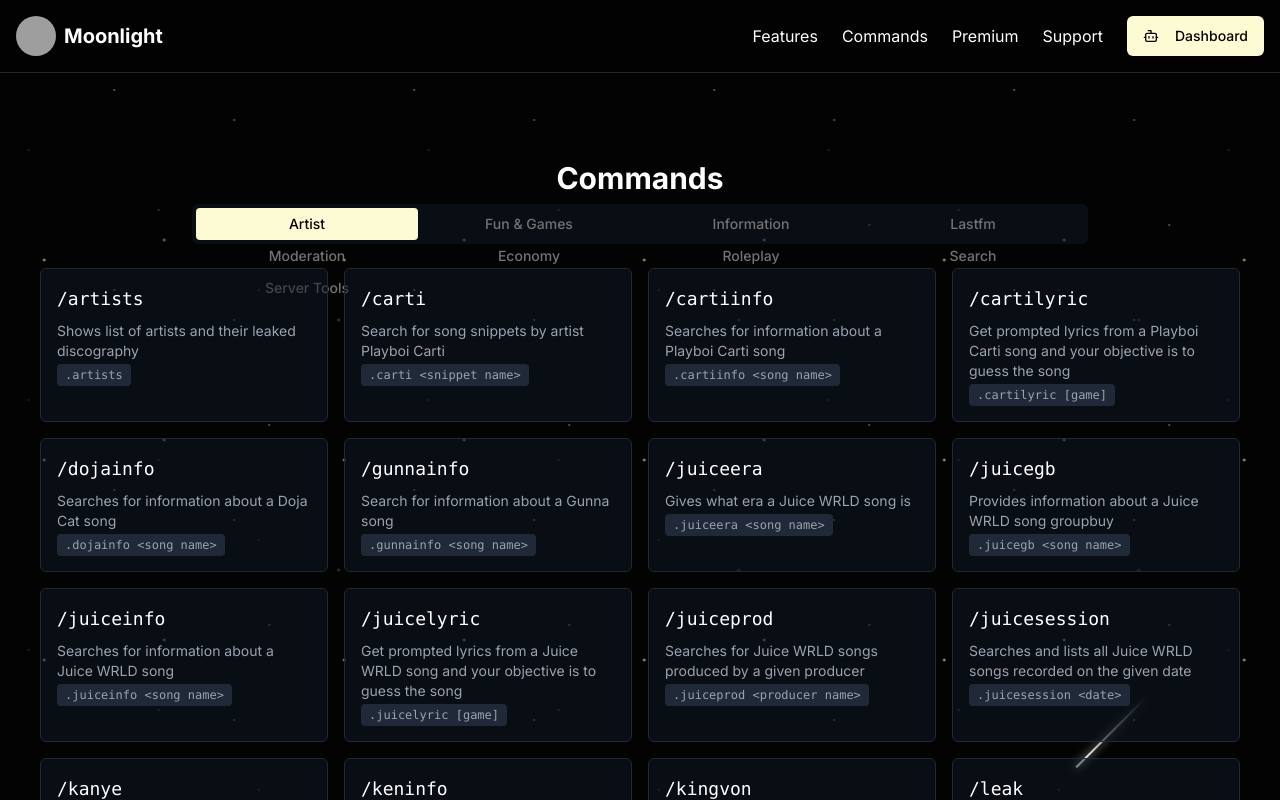
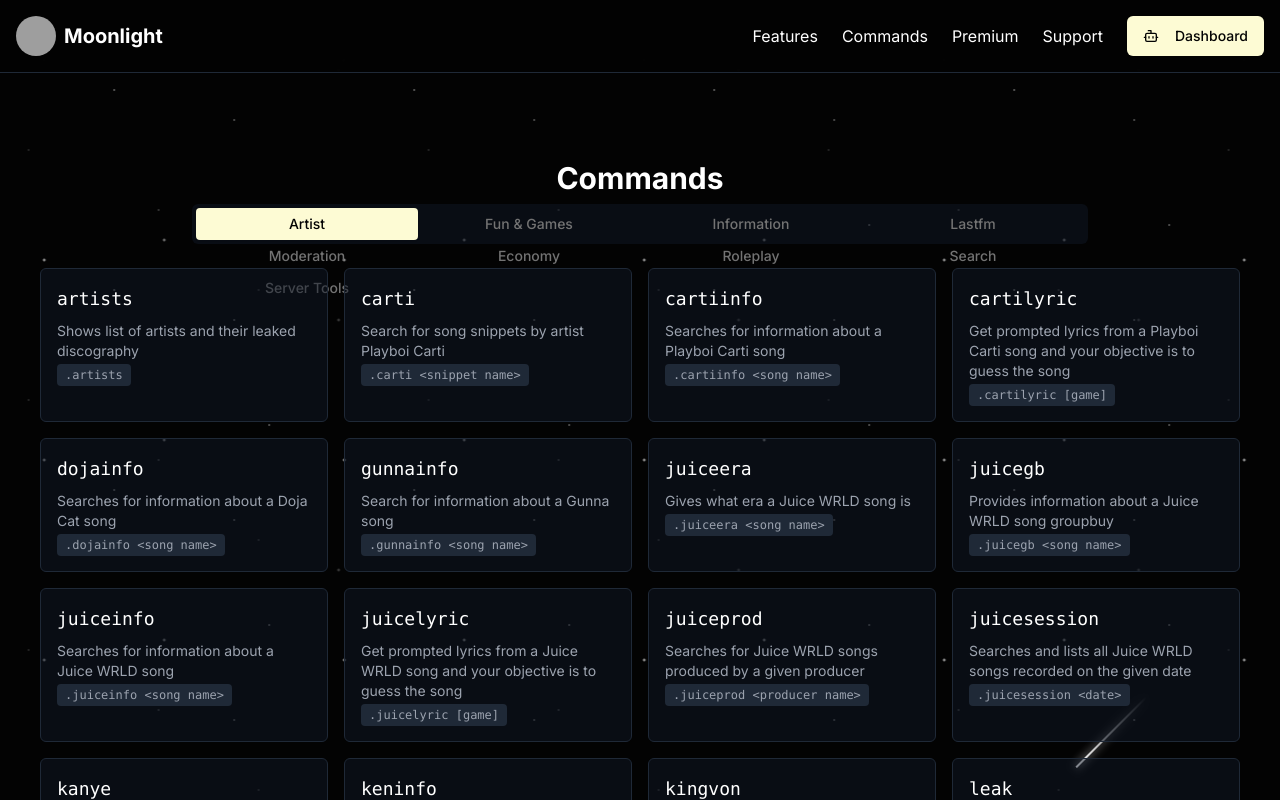
Before and after one commit to YashThakore/moonlightsite, a Next.js app in the folder frontend/: page /commands in a window 1280 px wide. Shown: the top 800 px of the page. Built offline with nearby package versions, Linux system fonts and the light colour scheme; grey boxes are pictures that could not be loaded.

Commit message:
Update page.tsx

```diff
--- a/frontend/app/commands/page.tsx
+++ b/frontend/app/commands/page.tsx
@@ -53,7 +53,7 @@ export default function CommandsPage() {
                                     className="bg-gray-900/50 border border-gray-800 p-4 rounded-md hover:border-[#FDFBD4]/50 transition-all duration-300"
                                 >
                                     <div className="flex justify-between items-center mb-2">
-                                        <span className="text-white font-mono text-lg">/{cmd.name}</span>
+                                        <span className="text-white font-mono text-lg">{cmd.name}</span>
                                     </div>
                                     <p className="text-gray-400 text-sm">{cmd.description}</p>
                                     {cmd.usage && (
```
